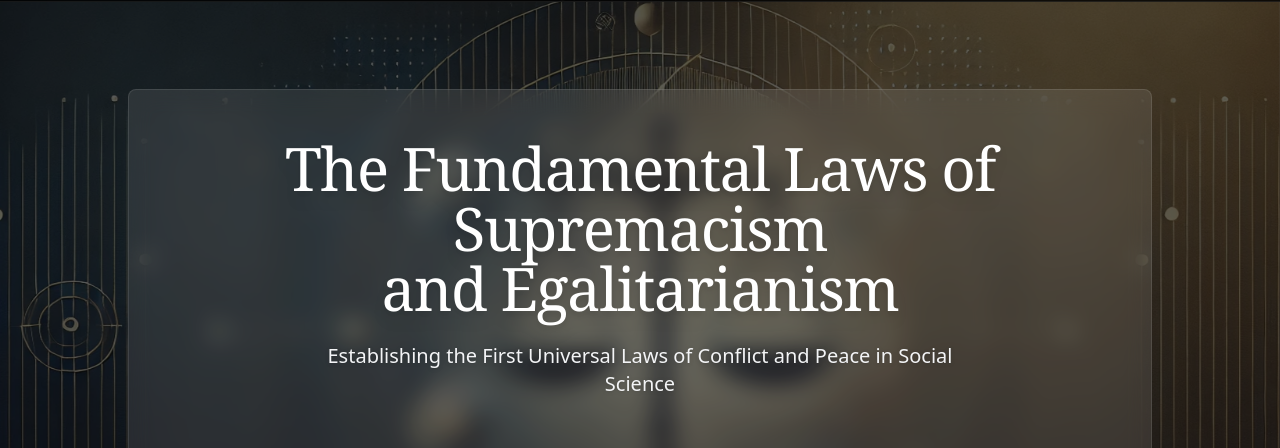
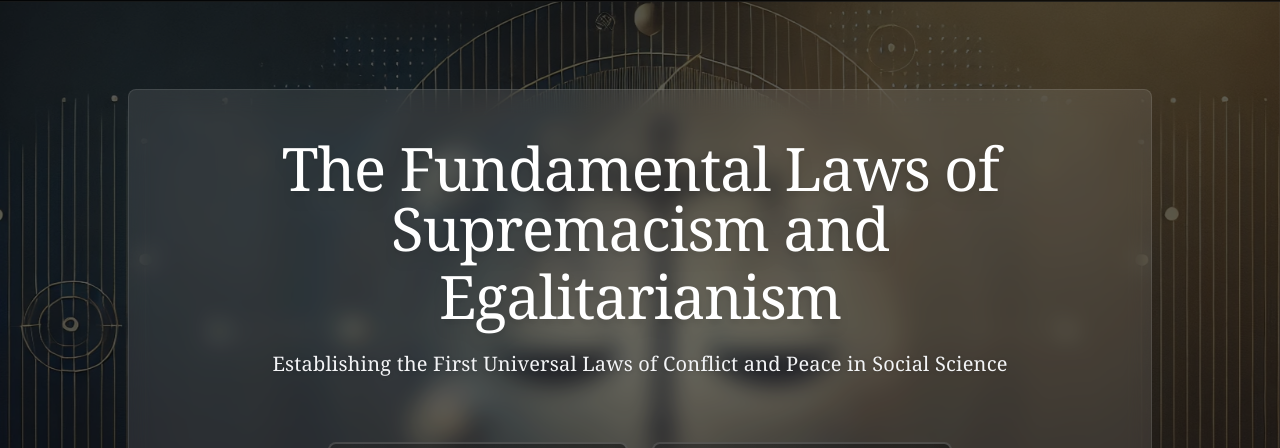
Before and after one commit to Axiomatic47/loe-site, a React (Vite) app: page / in a window 1280 px wide. Shown: the part 71-519 px from the top of the page. Built offline with nearby package versions, Linux system fonts and the light colour scheme; no server answers.

Commit message:
Site title change

```diff
--- a/src/index.css
+++ b/src/index.css
@@ -99,9 +99,30 @@ html {
 
 /* Enhanced text visibility styles */
 @layer components {
+  /* Title specific styles */
+  .site-title {
+    @apply font-serif tracking-tight leading-tight;
+    letter-spacing: -0.02em;
+    line-height: 1.1;
+  }
+
+  .site-title-main {
+    @apply block mb-2;
+  }
+
+  .site-title-secondary {
+    @apply block;
+  }
+
+  .site-subtitle {
+    @apply font-serif tracking-wide font-normal;
+    letter-spacing: 0.01em;
+  }
+
   /* Backdrop blur panel variations */
   .blur-panel {
     @apply relative backdrop-blur-md rounded-lg border border-white/10;
+    background: rgba(0, 0, 0, 0.4);
   }
 
   .blur-panel-light {
--- a/src/pages/Index.tsx
+++ b/src/pages/Index.tsx
@@ -35,12 +35,11 @@ const Index = () => {
       <main className="container mx-auto px-4 py-16 flex-grow">
         <div className="text-center mb-24">
           <BlurPanel className="p-8 sm:p-12 mb-16 max-w-5xl mx-auto">
-            <h1 className="text-4xl sm:text-5xl lg:text-6xl font-serif mb-6 tracking-tight leading-tight text-white drop-shadow-lg">
-              The Fundamental Laws of Supremacism
-              <br />
-              and Egalitarianism
+            <h1 className="site-title text-4xl sm:text-5xl lg:text-6xl text-white drop-shadow-lg">
+              <span className="site-title-main">The Fundamental Laws of Supremacism and</span>
+              <span className="site-title-secondary">Egalitarianism</span>
             </h1>
-            <p className="text-lg sm:text-xl text-gray-100 max-w-2xl mx-auto mb-16 leading-relaxed drop-shadow">
+            <p className="site-subtitle text-lg sm:text-xl text-gray-100 max-w-3xl mx-auto mt-6 mb-16 leading-relaxed drop-shadow">
               Establishing the First Universal Laws of Conflict and Peace in Social Science
             </p>
 
```
